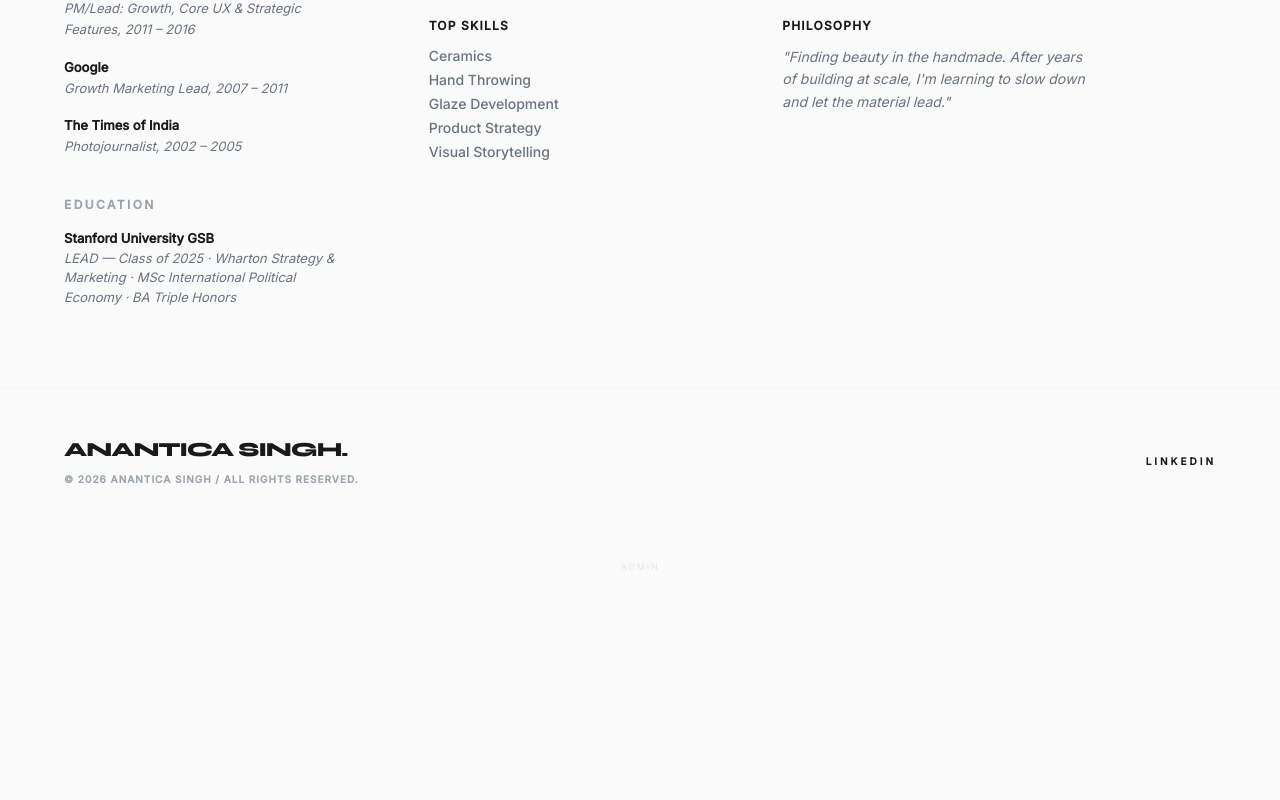
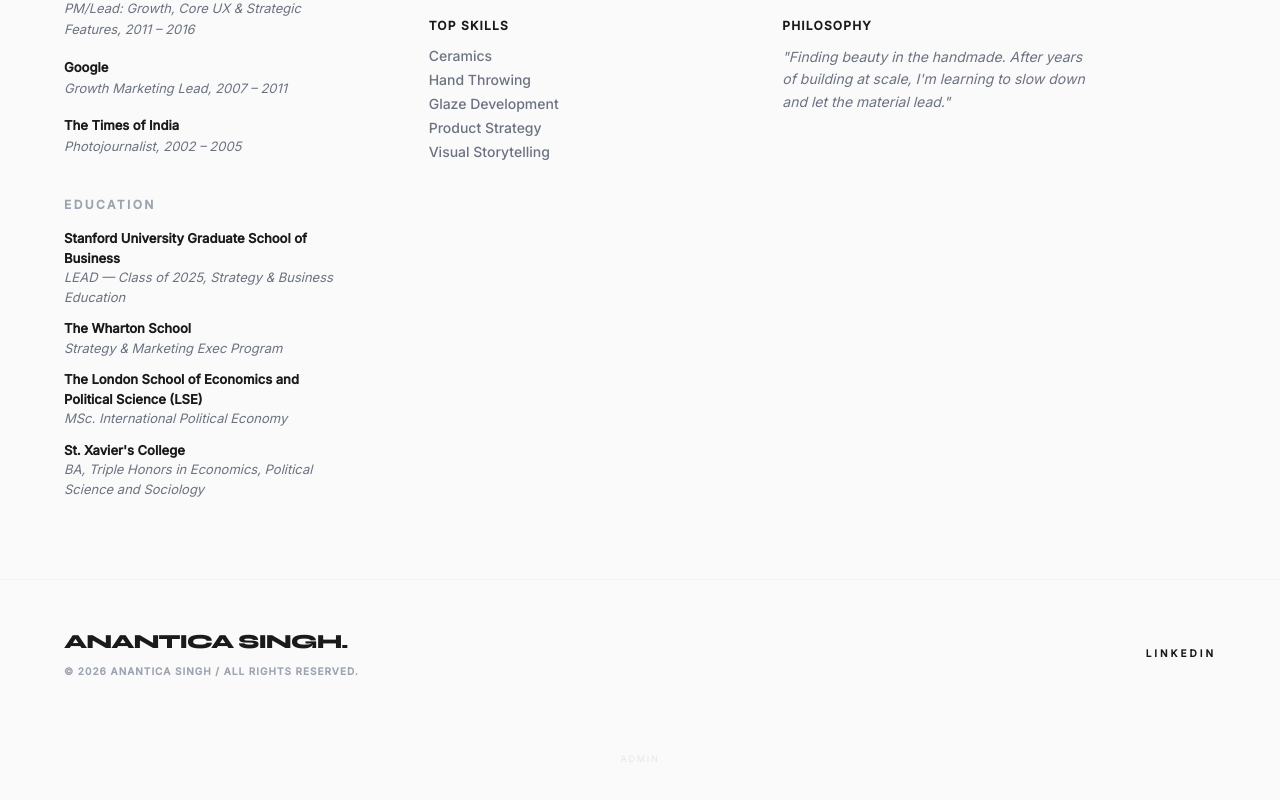
Before and after one commit to ryangermick/anantica, a React (Vite) app: page /about in a window 1280 px wide. Shown: the part 965-1765 px from the top of the page. Before the commit the page ends 1587 px from the top, so only its background shows below. Built offline with nearby package versions, Linux system fonts and the light colour scheme; no server answers; the database is empty.

Commit message:
Fix education section: Stanford, Wharton, LSE, St. Xavier's

```diff
--- a/components/About.tsx
+++ b/components/About.tsx
@@ -32,10 +32,14 @@ const About: React.FC = () => {
           </div>
           <div className="space-y-4">
             <h3 className="font-bold text-xs uppercase tracking-[0.2em] text-gray-400">Education</h3>
-            <div className="text-[13px]">
-              <p className="font-bold">{content.school}</p>
-              <p className="text-gray-500 italic">{content.degree}</p>
-            </div>
+            <ul className="space-y-3 text-[13px]">
+              {content.education.map((item, index) => (
+                <li key={index} className="flex flex-col">
+                  <span className="font-bold">{item.school}</span>
+                  <span className="text-gray-500 italic">{item.degree}</span>
+                </li>
+              ))}
+            </ul>
           </div>
         </div>
         <div className="space-y-12">
--- a/constants.ts
+++ b/constants.ts
@@ -21,8 +21,12 @@ export const DEFAULT_ABOUT_CONTENT: AboutContent = {
     { company: 'Google', role: 'Growth Marketing Lead', years: '2007 – 2011' },
     { company: 'The Times of India', role: 'Photojournalist', years: '2002 – 2005' },
   ],
-  school: 'Stanford University GSB',
-  degree: 'LEAD — Class of 2025 · Wharton Strategy & Marketing · MSc International Political Economy · BA Triple Honors',
+  education: [
+    { school: 'Stanford University Graduate School of Business', degree: 'LEAD — Class of 2025, Strategy & Business Education' },
+    { school: 'The Wharton School', degree: 'Strategy & Marketing Exec Program' },
+    { school: 'The London School of Economics and Political Science (LSE)', degree: 'MSc. International Political Economy' },
+    { school: "St. Xavier's College", degree: 'BA, Triple Honors in Economics, Political Science and Sociology' },
+  ],
   skills: ['Ceramics', 'Hand Throwing', 'Glaze Development', 'Product Strategy', 'Visual Storytelling'],
   philosophy: 'Finding beauty in the handmade. After years of building at scale, I\'m learning to slow down and let the material lead.',
   linkedinUrl: 'https://www.linkedin.com/in/anantica',
```
Also changed, not shown: types.ts (+6 -2 lines).
